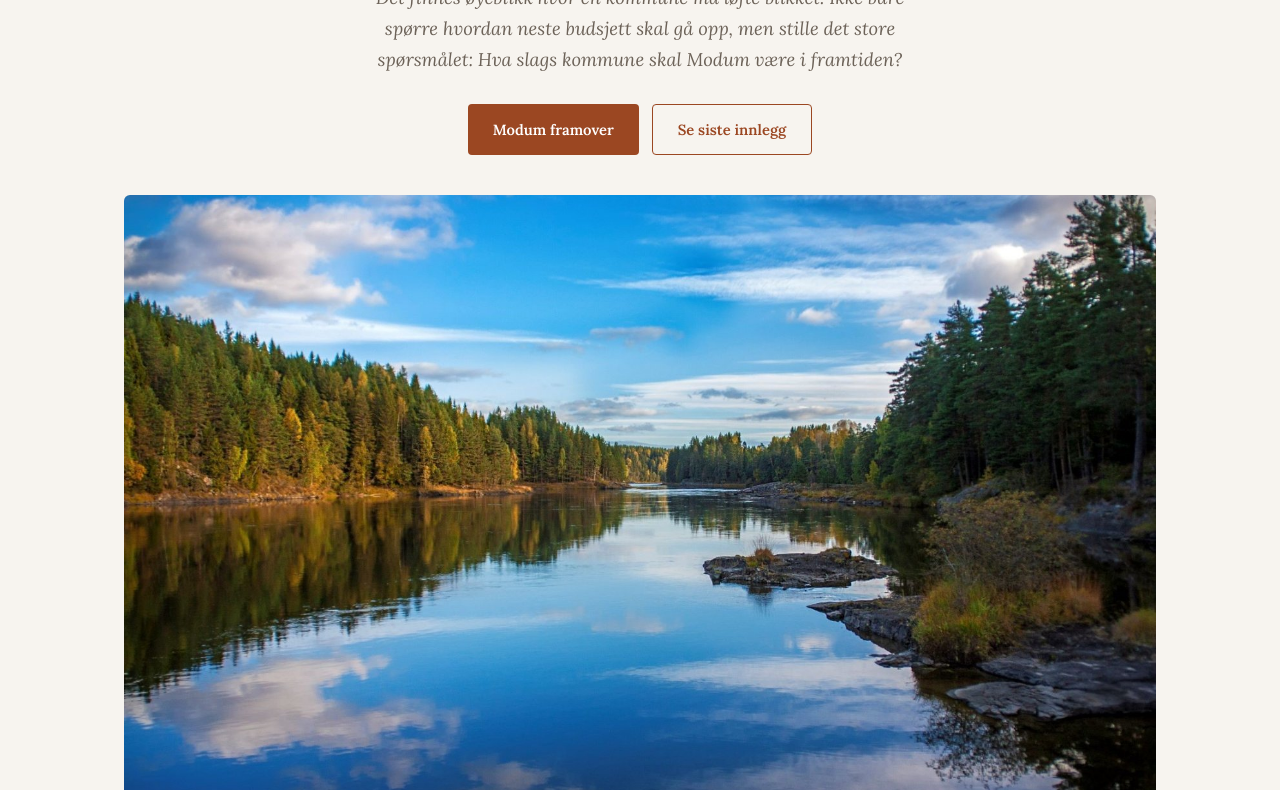
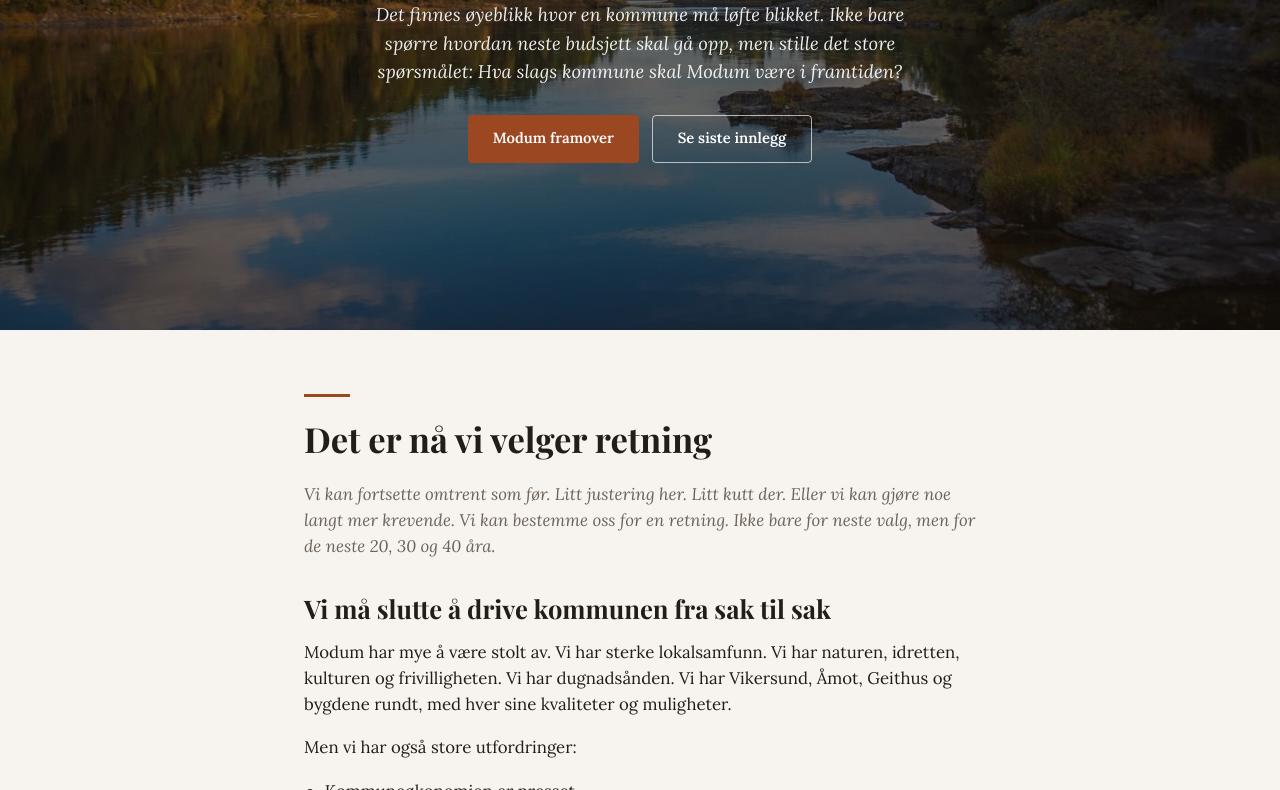
Before and after one commit to GmailHelene/modumvil, a plain HTML site: page index.html in a window 1280 px wide. Shown: the part 321-1111 px from the top of the page. Drawn offline with nearby package versions, Linux system fonts and the light colour scheme.

Commit message:
Hero-bilde som bakgrunn m/ overlay + mindre H1/H2 + tettere brodtekst

```diff
--- a/css/style.css
+++ b/css/style.css
@@ -14,7 +14,7 @@
 }
 * { box-sizing: border-box; margin: 0; padding: 0; }
 html { scroll-behavior: smooth; }
-body { font-family: var(--body); color: var(--ink); background: var(--bg); line-height: 1.7; font-size: 1.05rem; -webkit-font-smoothing: antialiased; }
+body { font-family: var(--body); color: var(--ink); background: var(--bg); line-height: 1.55; font-size: 1.05rem; -webkit-font-smoothing: antialiased; }
 h1, h2, h3 { font-family: var(--display); font-weight: 700; line-height: 1.12; }
 a { color: inherit; text-decoration: none; }
 p { margin: 0 0 1.1rem; }
@@ -61,13 +61,19 @@ img { max-width: 100%; display: block; }
 .nav__dd-panel .nav__dd-all { font-weight: 600; color: var(--accent-deep); border-bottom: 1px solid var(--line); border-radius: 0; margin-bottom: .25rem; }
 
 /* Forside / hero */
-.hero { text-align: center; padding: 4.5rem 1.5rem 2rem; }
+.hero { text-align: center; padding: 4.5rem 1.5rem 2.5rem; position: relative; }
 .hero__inner { max-width: var(--maxw); margin: 0 auto; }
-.hero h1 { font-size: clamp(2.4rem, 6vw, 3.7rem); margin-bottom: 1.3rem; }
+.hero h1 { font-size: clamp(2.1rem, 5.3vw, 3.25rem); margin-bottom: 1.3rem; }
 .hero__lead { font-style: italic; color: var(--ink-soft); max-width: 560px; margin: 0 auto 1.8rem; font-size: 1.15rem; }
 .hero__actions { display: flex; flex-wrap: wrap; gap: .8rem; justify-content: center; }
-.hero__media { max-width: 1080px; margin: 2.5rem auto 0; padding: 0 1.5rem; }
-.hero__media img { width: 100%; border-radius: 6px; aspect-ratio: 16 / 10; object-fit: cover; }
+/* Med bakgrunnsbilde: bildet dekker hele hero, mørkt overlay, lys tekst */
+.hero--bilde { background-size: cover; background-position: center; min-height: 72vh; display: flex; flex-direction: column; justify-content: center; padding: 5.5rem 1.5rem; }
+.hero--bilde::before { content: ""; position: absolute; inset: 0; background: linear-gradient(180deg, rgba(24,18,13,.5), rgba(24,18,13,.66)); }
+.hero--bilde .hero__inner { position: relative; z-index: 1; }
+.hero--bilde h1 { color: #fff; }
+.hero--bilde .hero__lead { color: rgba(255,255,255,.92); }
+.hero--bilde .btn--ghost { color: #fff; border-color: rgba(255,255,255,.65); }
+.hero--bilde .btn--ghost:hover { background: #fff; color: var(--ink); border-color: #fff; }
 
 /* Tekstseksjoner */
 .section { max-width: var(--maxw); margin: 0 auto; padding: 4rem 1.5rem; }
@@ -76,7 +82,7 @@ img { max-width: 100%; display: block; }
 .section--alt .section__inner { max-width: var(--maxw); margin: 0 auto; }
 .section__inner--wide { max-width: 1080px; }
 .rule { width: 46px; height: 3px; background: var(--accent); margin-bottom: 1.4rem; }
-.section h2 { font-size: clamp(1.9rem, 4vw, 2.6rem); margin-bottom: 1.4rem; }
+.section h2 { font-size: clamp(1.58rem, 3.3vw, 2.16rem); margin-bottom: 1.4rem; }
 
 /* Manifest rik tekst */
 .prose { color: var(--ink); }
@@ -109,7 +115,7 @@ img { max-width: 100%; display: block; }
 .article__back { color: var(--ink-soft); font-size: .9rem; display: inline-block; margin-bottom: 1.6rem; }
 .article__back:hover { color: var(--ink); }
 .article__date { font-size: .85rem; letter-spacing: .05em; text-transform: uppercase; color: var(--accent-deep); margin-bottom: .6rem; }
-.article h1 { font-size: clamp(2rem, 5vw, 3rem); margin-bottom: 1rem; }
+.article h1 { font-size: clamp(1.76rem, 4.4vw, 2.65rem); margin-bottom: 1rem; }
 .article__lead { font-style: italic; color: var(--ink-soft); font-size: 1.2rem; margin-bottom: 1.8rem; }
 .article__media { margin: 0 0 2rem; }
 .article__media img { width: 100%; border-radius: 6px; }
@@ -121,7 +127,7 @@ img { max-width: 100%; display: block; }
 /* Kontakt-CTA */
 .cta { background: var(--dark); color: #f4efe8; text-align: center; padding: 5rem 1.5rem; }
 .cta__inner { max-width: 560px; margin: 0 auto; }
-.cta h2 { font-family: var(--display); font-size: clamp(1.9rem, 4vw, 2.6rem); margin-bottom: 1rem; }
+.cta h2 { font-family: var(--display); font-size: clamp(1.58rem, 3.3vw, 2.16rem); margin-bottom: 1rem; }
 .cta p { color: #c9bfb2; margin-bottom: 2rem; }
 
 /* Bunntekst */
--- a/index.html
+++ b/index.html
@@ -39,7 +39,6 @@
           <a href="#innlegg" class="btn btn--ghost">Se siste innlegg</a>
         </div>
       </div>
-      <div class="hero__media" id="heroMedia" hidden></div>
     </section>
 
     <section class="section" id="manifest" aria-labelledby="manifest-tittel">
--- a/js/main.js
+++ b/js/main.js
@@ -115,10 +115,15 @@
 
     renderMeny(D.meny, D.temaer);
 
-    const heroMedia = $("#heroMedia");
-    if (heroMedia) {
-      if (info.heroBilde) { heroMedia.innerHTML = `<img src="${esc(info.heroBilde)}" alt="${esc(info.tittel || "Forsidebilde")}">`; heroMedia.hidden = false; }
-      else heroMedia.hidden = true;
+    const hero = $(".hero");
+    if (hero) {
+      if (info.heroBilde) {
+        hero.style.backgroundImage = `url("${String(info.heroBilde).replace(/"/g, "%22")}")`;
+        hero.classList.add("hero--bilde");
+      } else {
+        hero.style.backgroundImage = "";
+        hero.classList.remove("hero--bilde");
+      }
     }
 
     const mTittel = $("[data-manifest-tittel]"); if (mTittel && D.manifestTittel) mTittel.textContent = D.manifestTittel;
```
